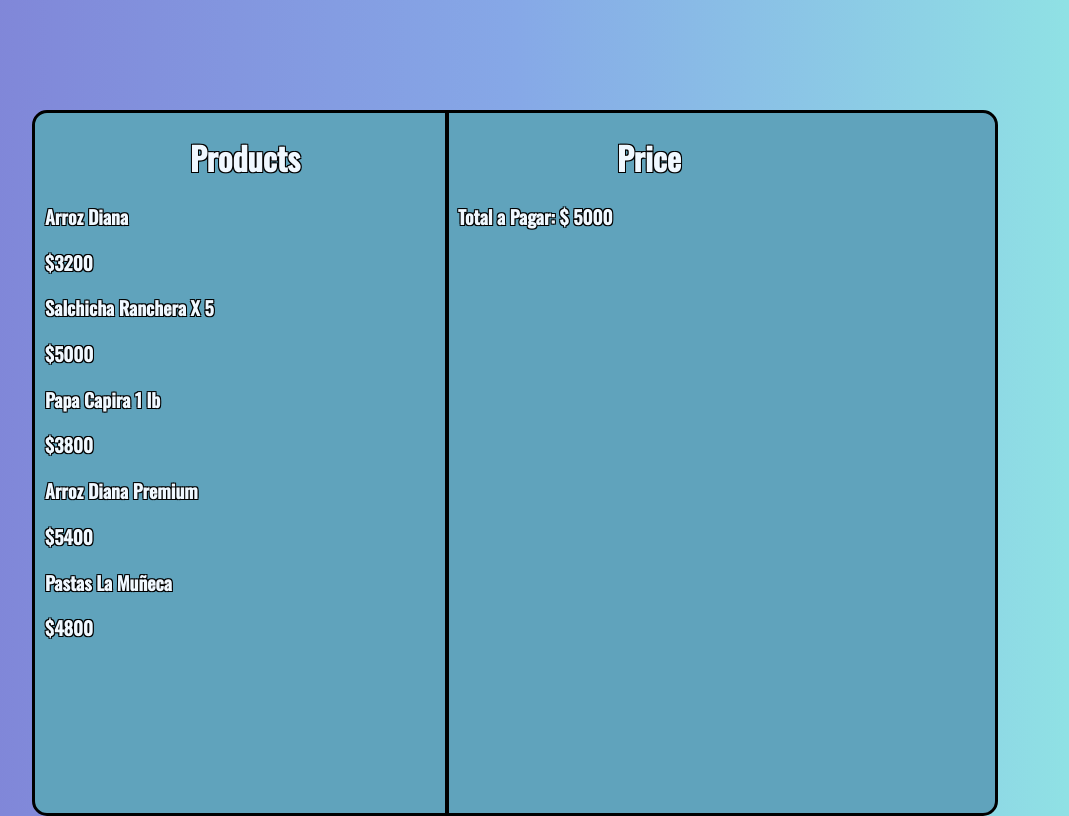
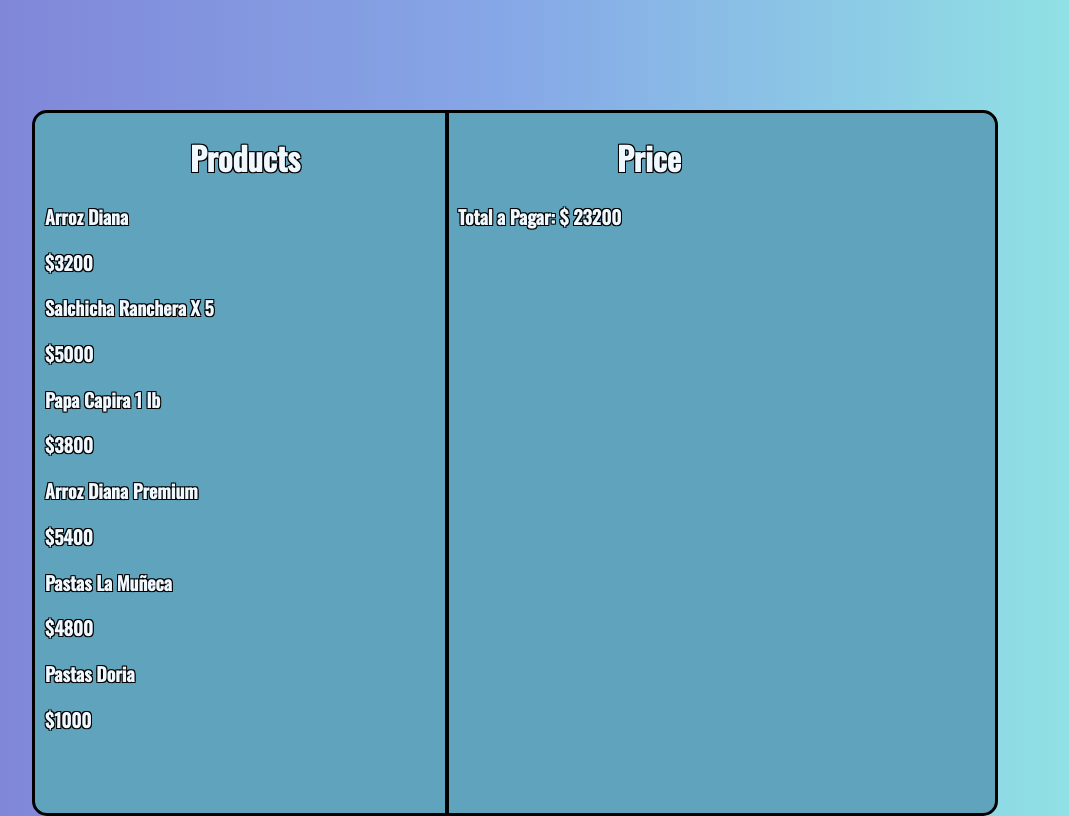
Before and after one commit to FelipeArredond/flashbuy, a React (Create React App) app: page /scan in a window 1280 px wide. Shown: the whole page, without its empty margins (125-1194 px from the left). Built offline with nearby package versions, Linux system fonts and the light colour scheme.

Commit message:
Total Pay state finished

```diff
--- a/src/components/ProductScanComponent.js
+++ b/src/components/ProductScanComponent.js
@@ -4,7 +4,7 @@
 
 const ProductScanComponent = ({products}) => {
 
-    const [payValue, setPayValue] = useState(5000);
+
 
     const productsMap = products.map((product) => {
         return (
@@ -12,6 +12,18 @@
                 price={product.price} />
         );
     });
+
+
+
+    var price = 0;
+
+    const priceFinder = products.map((product) => {
+        return (
+                price = price + parseInt(product.price,10)
+        );
+    });
+
+    const [payValue, setPayValue] = useState(price);
 
     return(
         <div className="products_scanned">
--- a/src/shared/products.js
+++ b/src/shared/products.js
@@ -28,5 +28,11 @@
         name: "Pastas La Muñeca",
         price: 4800,
         stock: 50
+    },
+    {
+        id: 5,
+        name: "Pastas Doria",
+        price: 1000,
+        stock: 50
     }
 ]
```
